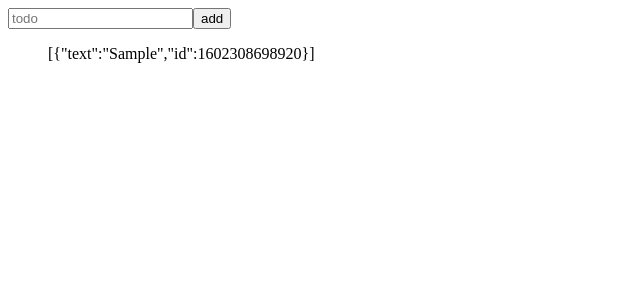
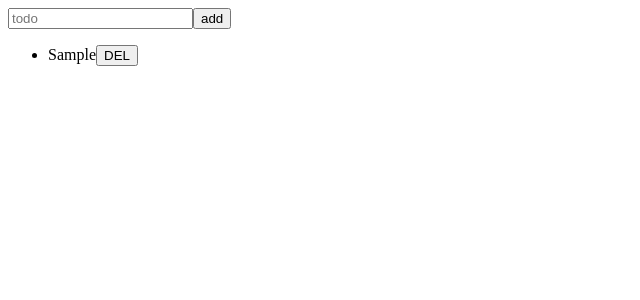
Before and after one commit to nerdnickim/vanilla-redux, a React (Create React App) app: page / in a window 1280 px wide. Both pictures are taken after typing "Sample" into the empty fields and a click on the button "add". Shown: the top 300 px of the page, without its empty margins (0-640 px from the left). Built offline with nearby package versions, Linux system fonts and the light colour scheme.

Commit message:
todo list and delete

```diff
--- /dev/null
+++ b/src/Components/ToDo.jsx
@@ -0,0 +1,26 @@
+import React from "react";
+import { connect } from "react-redux";
+import { actionCreators } from "../store";
+
+class List extends React.Component {
+	// eslint-disable-next-line no-useless-constructor
+	constructor(props) {
+		super(props);
+	}
+	render() {
+		return (
+			<li>
+				{this.props.text}
+				<button onClick={this.props.onBtnClick}>DEL</button>
+			</li>
+		);
+	}
+}
+
+const mapDispatchToProps = (dispatch, ownProps) => {
+	return {
+		onBtnClick: () => dispatch(actionCreators.deleteToDo(ownProps.id)),
+	};
+};
+
+export default connect(null, mapDispatchToProps)(List);
--- a/src/routes/Home.jsx
+++ b/src/routes/Home.jsx
@@ -1,5 +1,6 @@
 import React from "react";
 import { connect } from "react-redux";
+import ToDo from "../Components/ToDo";
 import { actionCreators } from "../store";
 
 class Home extends React.Component {
@@ -34,7 +35,11 @@
 					placeholder="todo"
 				/>
 				<button>add</button>
-				<ul>{JSON.stringify(this.props.toDos)}</ul>
+				<ul>
+					{this.props.toDos.map((toDo) => (
+						<ToDo {...toDo} key={toDo.id} />
+					))}
+				</ul>
 			</form>
 		);
 	}
```
